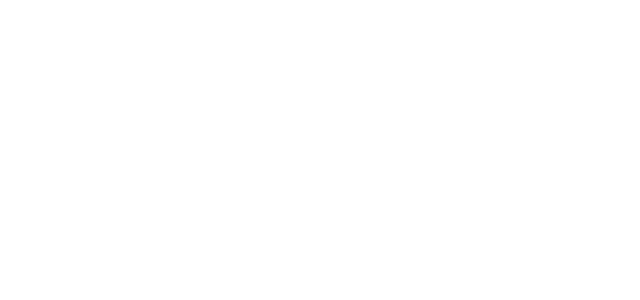
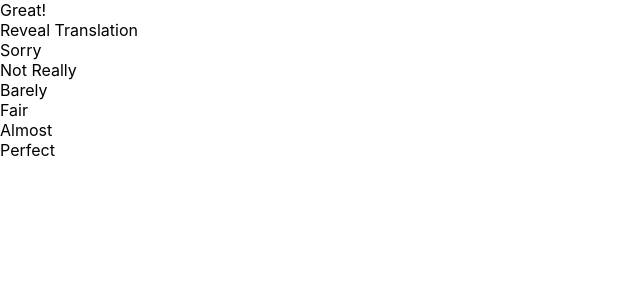
Before and after one commit to TeamJolteon/Fluent, a Next.js app: page /flashcards in a window 1280 px wide. Shown: the top 300 px of the page, without its empty margins (0-640 px from the left). Built offline with nearby package versions, Linux system fonts and the light colour scheme.

Commit message:
basic set up

```diff
--- /dev/null
+++ b/components/flashcards/flashcardindex.jsx
@@ -0,0 +1,90 @@
+import React, { useEffect, useState } from 'react';
+import axios from 'axios';
+
+export default function FlashcardIndex (props) {
+  const [reveal, setReveal] = useState(false);
+  const [flashcardData, setFlashcardData] = useState(props.data);
+  const [FL, setFlashcardIndex] = useState(0); //FL means flashcard index;
+
+  const superMemo = (interval, repetition, efactor, grade) => {
+    var nextInterval;
+    var nextRepetition;
+    var nextEfactor;
+
+    if (grade >= 3) {
+      if (repetition === 0) {
+        nextInterval = 1;
+        nextRepetition = 1;
+      } else if (repetition === 1) {
+        nextInterval = 6;
+        nextRepetition = 2;
+      } else {
+        nextInterval += Math.round(interval * efactor);
+        nextRepetition = repetition + 1;
+      }
+    } else {
+      nextInterval = 1;
+      nextRepetition = 0;
+    }
+
+    nextEfactor = efactor + (0.1 - (5 - grade) * (0.08 + (5 - grade) * 0.02));
+
+    if (nextEfactor < 1.3) {
+      nextEfactor = 1.3;
+    }
+
+    return {
+      currentInterval: nextInterval,
+      repetition: nextRepetition,
+      efactor: nextEfactor,
+    };
+  };
+
+  const gradeOnclick = (e) => {
+    var grade = e.target.id[9];
+    var data = superMemo(flashcardData[FL].currentInterval, flashcardData[FL].repetition, flashcardData[FL].efactor, grade);
+    data.word = flashcardData[FL].word;
+    data.word = flashcardData[FL].word_id;
+    axios.put('api', {
+      params: {
+        userid: flashcardData[FL].userid
+      }
+    }, data)
+    .then((res) => {
+      // axios.get('api', {
+      //   params: {
+      //     userid: flashcardData.userid
+      //   }
+      // })
+      // .then((res) => {
+      //   setFlashcardData(res.data)
+      // })
+      // .catch((err) => {
+      //   console.log(err);
+      // })
+      console.log("success!")
+      setFlashcardIndex(FL + 1);
+    })
+    .catch((err) => {
+      console.log(err);
+    });
+    console.log(data);
+    setFlashcardIndex(FL + 1);
+  };
+
+
+  return (
+    <div className="flashcard">
+      <div className="flashcard-word">{flashcardData[FL].word}</div>
+      <div className="flashcard-translation" onClick={() => {reveal? setReveal(false): setReveal(true)}}>{reveal? flashcardData[FL].translation:"Reveal Translation"}</div>
+      <div className="flashcard-grade">
+        <div id="flashcard0" onClick={gradeOnclick}>Sorry</div>
+        <div id="flashcard1" onClick={gradeOnclick}>Not Really</div>
+        <div id="flashcard2" onClick={gradeOnclick}>Barely</div>
+        <div id="flashcard3" onClick={gradeOnclick}>Fair</div>
+        <div id="flashcard4" onClick={gradeOnclick}>Almost</div>
+        <div id="flashcard5" onClick={gradeOnclick}>Perfect</div>
+      </div>
+    </div>
+  )
+}
--- a/package.json
+++ b/package.json
@@ -8,6 +8,7 @@
     "lint": "next lint"
   },
   "dependencies": {
+    "axios": "^0.25.0",
     "next": "12.0.9",
     "react": "17.0.2",
     "react-dom": "17.0.2"
--- a/pages/flashcards/index.js
+++ b/pages/flashcards/index.js
@@ -1,15 +1,43 @@
 import Header from '../../components/header.js';
+import FlashcardIndex from '../../components/flashcards/flashcardindex.jsx'
 
 export default function Flashcards(props) {
   return (
-    <div></div>
+    <div>
+      <FlashcardIndex data={props.data}/>
+    </div>
   )
 }
 
 export async function getServerSideProps(context) {
   return {
     props: {
-      product: 'coffee'
+      data: [
+        {
+        userid: 1,
+        word:"Great!",
+        word_id:1,
+        currentInterval: 1,
+        repetition: 0,
+        efactor: 2.5
+        },
+        {
+          userid: 1,
+          word:"What!",
+          word_id:1,
+          currentInterval: 1,
+          repetition: 0,
+          efactor: 2.5
+          }
+      ]
     }
   }
 }
+
+// {
+//   word: word,
+//   word_id: interger,
+//   currentInterval: nextInterval,
+//   repetition: nextRepetition,
+//   efactor: nextEfactor
+// };
--- a/pages/index.js
+++ b/pages/index.js
@@ -7,7 +7,7 @@ import Header from '../components/header.js';
 export default function Home(props) {
   return (
     <div>
-      <Header section={'home'} />
+      <Header section={props.product} />
     </div>
   )
 }
```
Also changed, not shown: 1 other file (tests, documents, lock files or other folders).
